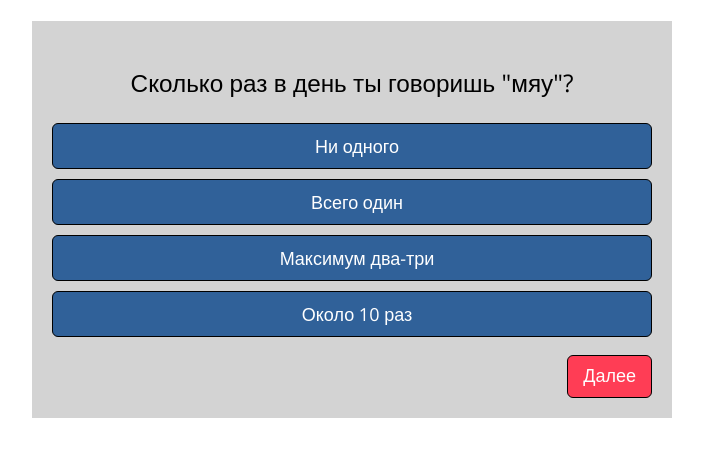
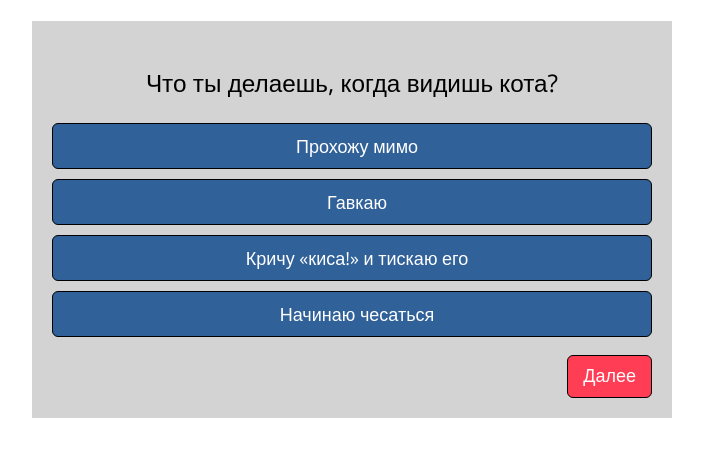
Before and after one commit to pharick/nastya-test, a website: page question.html in a window 1280 px wide. Both pictures are taken after a click on the button "Далее". Shown: the part 76-532 px from the top of the page, without its empty margins (288-991 px from the left). Drawn offline with nearby package versions, Linux system fonts and the light colour scheme; files that its build step writes are made by us from their sources.

Commit message:
Flipping questions

```diff
--- a/question.html
+++ b/question.html
@@ -11,27 +11,11 @@
     <h1>Насколько ты <span class="highlight">Настя Зайкова</span></h1>
   </header>
 
-  <main class="cf">
-    <p class="question">Сколько раз в день ты говоришь "мяу"?</p>
+  <main id="question" class="cf">
+    <p class="text"></p>
     <ul class="answers">
-      <li>
-        <input type="radio" name="answer" id="answer-1">
-        <label for="answer-1">Ни одного</label>
-      </li>
-      <li>
-        <input type="radio" name="answer" id="answer-2">
-        <label for="answer-2">Всего один</label>
-      </li>
-      <li>
-        <input type="radio" name="answer" id="answer-3">
-        <label for="answer-3">Максимум два-три</label>
-      </li>
-      <li>
-        <input type="radio" name="answer" id="answer-4">
-        <label for="answer-4">Около 10 раз</label>
-      </li>
     </ul>
-    <button class="button">Далее</button>
+    <button class="button next">Далее</button>
   </main>
 
   <script src="/node_modules/jquery/dist/jquery.min.js"></script>
--- a/scss/style.scss
+++ b/scss/style.scss
@@ -27,7 +27,7 @@ main {
   padding: 20px;
 }
 
-.question {
+#question .text {
   font-size: 1.35em;
 }
 
--- a/test.js
+++ b/test.js
@@ -1,3 +1,36 @@
 $(document).ready(function() {
+  var questions = [
+    {
+      questionText: 'Сколько раз в\u00A0день ты\u00A0говоришь \u00ABмяу\u00BB?',
+      answers: ['Ни\u00A0одного', 'Всего один', 'Максимум два-три', 'Около 100 раз']
+    },
 
+    {
+      questionText: 'Что ты\u00A0делаешь, когда видишь кота?',
+      answers: ['Прохожу мимо', 'Гавкаю', 'Кричу \u00ABкиса!\u00BB и\u00A0тискаю его', 'Начинаю чесаться']
+    },
+  ];
+
+  var questionNumber = 0;
+
+  showQuestion = function(number) {
+    $('.text').text(questions[number].questionText);
+    $('.answers').empty();
+
+    for (var i = 0; i < questions[number].answers.length; i++) {
+      $('.answers').append('<li><input type="radio" name="answer" id="answer-' + i + '"><label for="answer-' + i + '"></label></li>');
+      $('.answers').children('li').last().find('label').text(questions[number].answers[i]);
+    };
+  };
+
+  showQuestion(questionNumber);
+
+  $('.next').on('click', function() {
+    questionNumber += 1;
+    if (questionNumber < questions.length)
+      showQuestion(questionNumber);
+    else {
+      alert('That\'s it!');
+    }
+  });
 });
```
